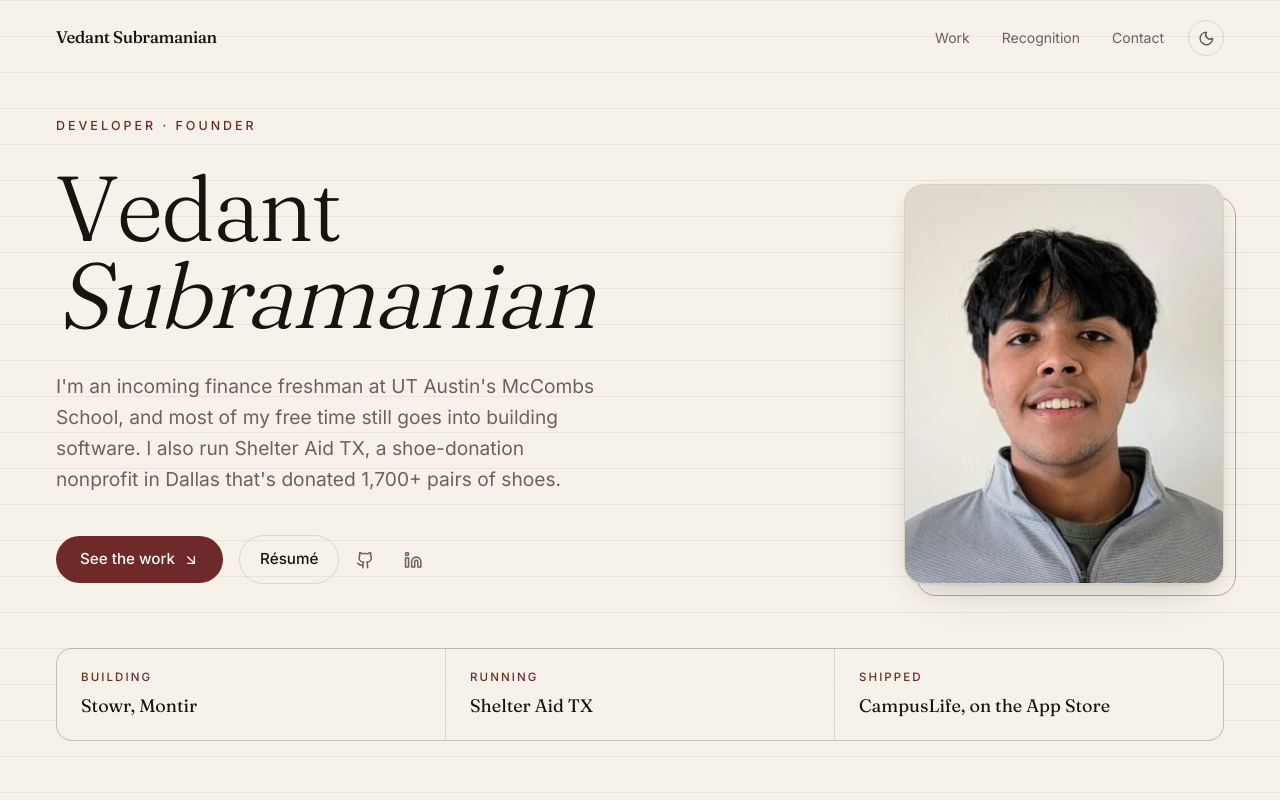
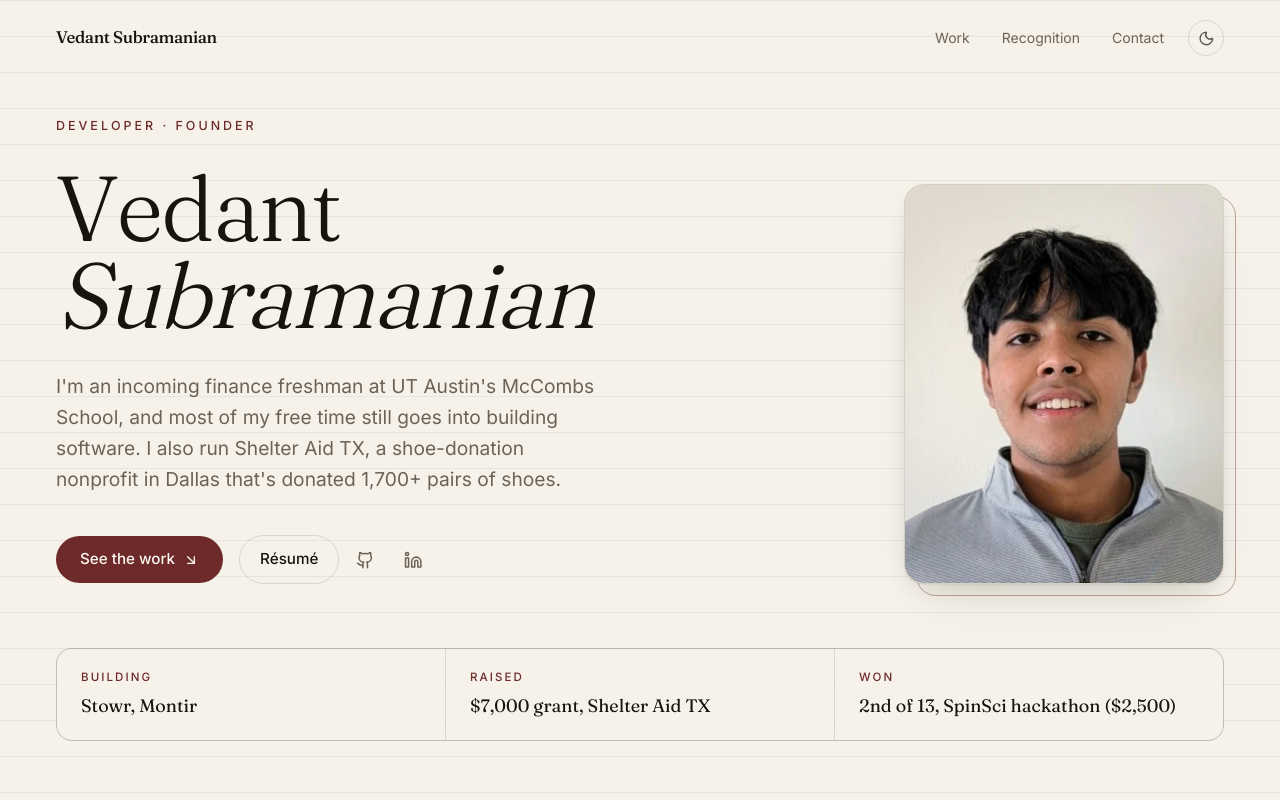
Before and after one commit to Vedant0667/personal-project, a Next.js app: page / in a window 1280 px wide. Shown: the top 800 px of the page. Built offline with nearby package versions, Linux system fonts and the light colour scheme.

Commit message:
Feature grant + hackathon win in hero "Now" boxes
Co-Authored-By: Claude Opus 4.8 <noreply@anthropic.com>

```diff
--- a/src/components/ui/portfolio-hero.tsx
+++ b/src/components/ui/portfolio-hero.tsx
@@ -71,13 +71,13 @@ const RevealText: React.FC<RevealTextProps> = ({
 };
 
 /* ----------------------------------------------------------------
-   "Now" — factual, present-tense lines. Not metrics, not hype.
+   "Now" — what I'm building, plus a couple of concrete wins.
 ---------------------------------------------------------------- */
 
 const NOW: { label: string; value: string }[] = [
   { label: "Building", value: "Stowr, Montir" },
-  { label: "Running", value: "Shelter Aid TX" },
-  { label: "Shipped", value: "CampusLife, on the App Store" },
+  { label: "Raised", value: "$7,000 grant, Shelter Aid TX" },
+  { label: "Won", value: "2nd of 13, SpinSci hackathon ($2,500)" },
 ];
 
 const NAV = [
```
